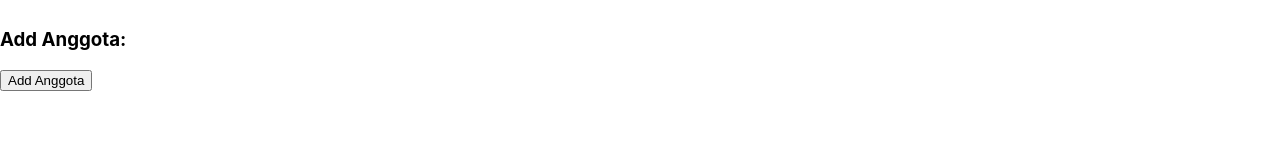
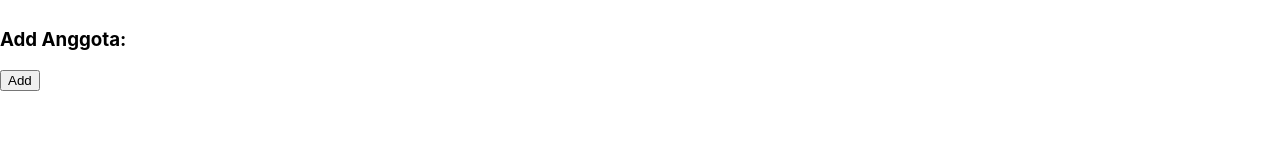
Before and after one commit to rainaldisatria/react-mysql, a React (Create React App) app in the folder client/: page / in a window 1280 px wide. Shown: the part 145-300 px from the top of the page. Built offline with nearby package versions, Linux system fonts and the light colour scheme.

Commit message:
Fix bug: changed from uncontrolled to controller

```diff
--- a/client/src/App.js
+++ b/client/src/App.js
@@ -7,7 +7,7 @@ function App() {
   const [columns, setColumns] = useState([]);  // Column name.
 
   //#region
-  const [addFields, setAddFields] = useState({});
+  const [addFields, setAddFields] = useState({Id_Anggota: 'test'});
   //#endregion
 
   const getQueryResult = () => {
@@ -91,15 +91,14 @@ function App() {
                   setAddFields((prevValue) => {
                     return {
                       ...prevValue,
-                      [columns[index]]: value
+                      [columns[index]]: value,
                     }
                   })
                 }}
-                value={addFields[columns[index]]}
               ></input>
             )
           })}
-          <button onClick={(e) => insertQueryResult(e)}>Add Anggota</button>
+          <button onClick={(e) => insertQueryResult(e)}>Add</button>
         </form>
       }
     </div>
```
Also changed, not shown: 1 other file (tests, documents, lock files or other folders).
